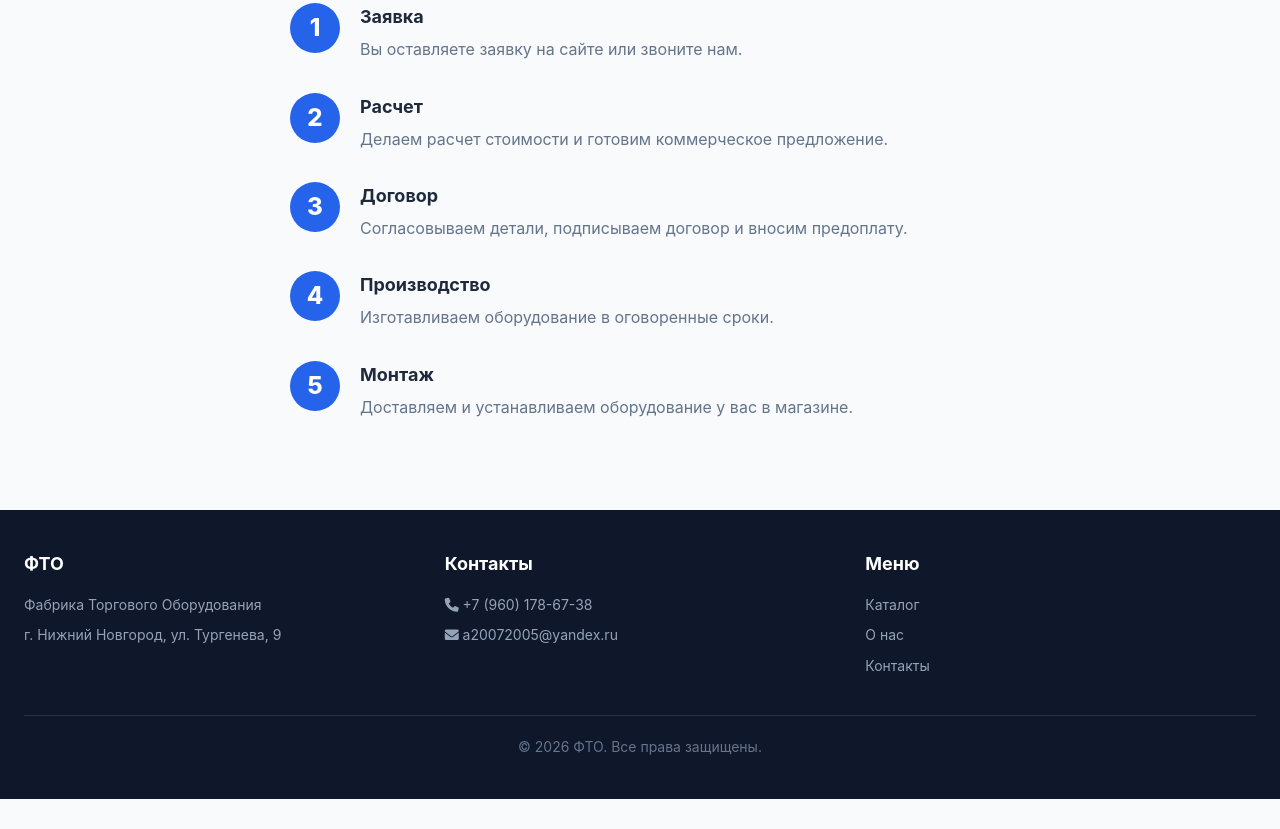
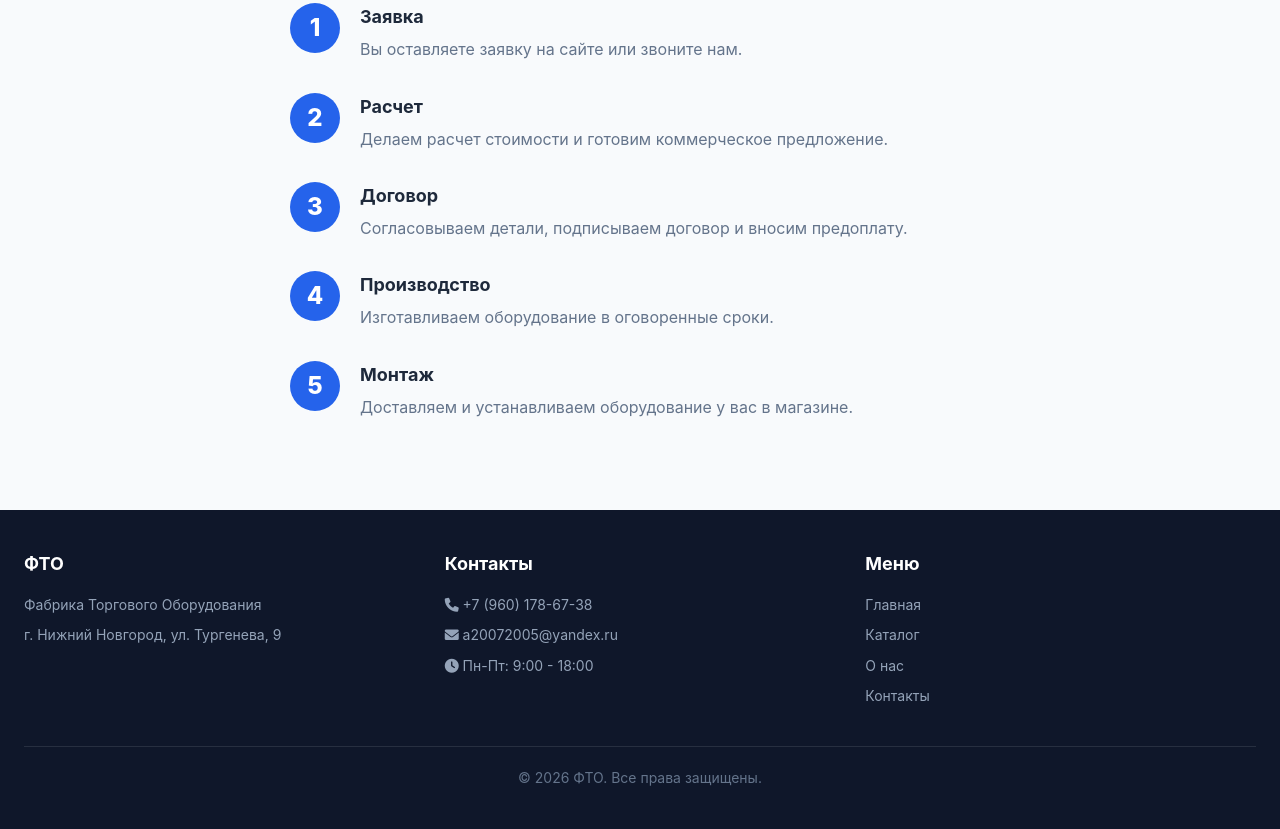
Before and after one commit to alfat81/fto, a plain HTML site: page docs/about.html in a window 1280 px wide. Shown: the part 1251-2080 px from the top of the page. Before the commit the page ends 2050 px from the top, so only its background shows below. Drawn offline with Linux system fonts and the light colour scheme.

Commit message:
Footer correction

```diff
--- a/docs/about.html
+++ b/docs/about.html
@@ -79,17 +79,36 @@
         </div>
     </main>
 
-    <!-- Подвал -->
-    <footer class="site-footer">
-        <div class="container">
-            <div class="footer-grid">
-                <div class="footer-col"><h3>ФТО</h3><p>Фабрика Торгового Оборудования</p><p>г. Нижний Новгород, ул. Тургенева, 9</p></div>
-                <div class="footer-col"><h3>Контакты</h3><p><i class="fas fa-phone"></i> +7 (960) 178-67-38</p><p><i class="fas fa-envelope"></i> a20072005@yandex.ru</p></div>
-                <div class="footer-col"><h3>Меню</h3><ul><li><a href="catalog.html">Каталог</a></li><li><a href="about.html">О нас</a></li><li><a href="contacts.html">Контакты</a></li></ul></div>
+    <!-- Подвал (Единый для всех страниц) -->
+<footer class="site-footer">
+    <div class="container">
+        <div class="footer-grid">
+            <div class="footer-col">
+                <h3>ФТО</h3>
+                <p>Фабрика Торгового Оборудования</p>
+                <p>г. Нижний Новгород, ул. Тургенева, 9</p>
             </div>
-            <div class="footer-bottom"><p>&copy; 2026 ФТО. Все права защищены.</p></div>
+            <div class="footer-col">
+                <h3>Контакты</h3>
+                <p><i class="fas fa-phone"></i> +7 (960) 178-67-38</p>
+                <p><i class="fas fa-envelope"></i> a20072005@yandex.ru</p>
+                <p><i class="fas fa-clock"></i> Пн-Пт: 9:00 - 18:00</p>
+            </div>
+            <div class="footer-col">
+                <h3>Меню</h3>
+                <ul>
+                    <li><a href="index.html">Главная</a></li>
+                    <li><a href="catalog.html">Каталог</a></li>
+                    <li><a href="about.html">О нас</a></li>
+                    <li><a href="contacts.html">Контакты</a></li>
+                </ul>
+            </div>
         </div>
-    </footer>
+        <div class="footer-bottom">
+            <p>&copy; 2026 ФТО. Все права защищены.</p>
+        </div>
+    </div>
+</footer>
 
     <!-- Модальное окно корзины -->
     <div id="cart-modal" class="modal">
```
Also changed, not shown: docs/catalog.html (+1 -1 lines), docs/contacts.html (+2 -1 lines), docs/index.html (+1 -1 lines).
